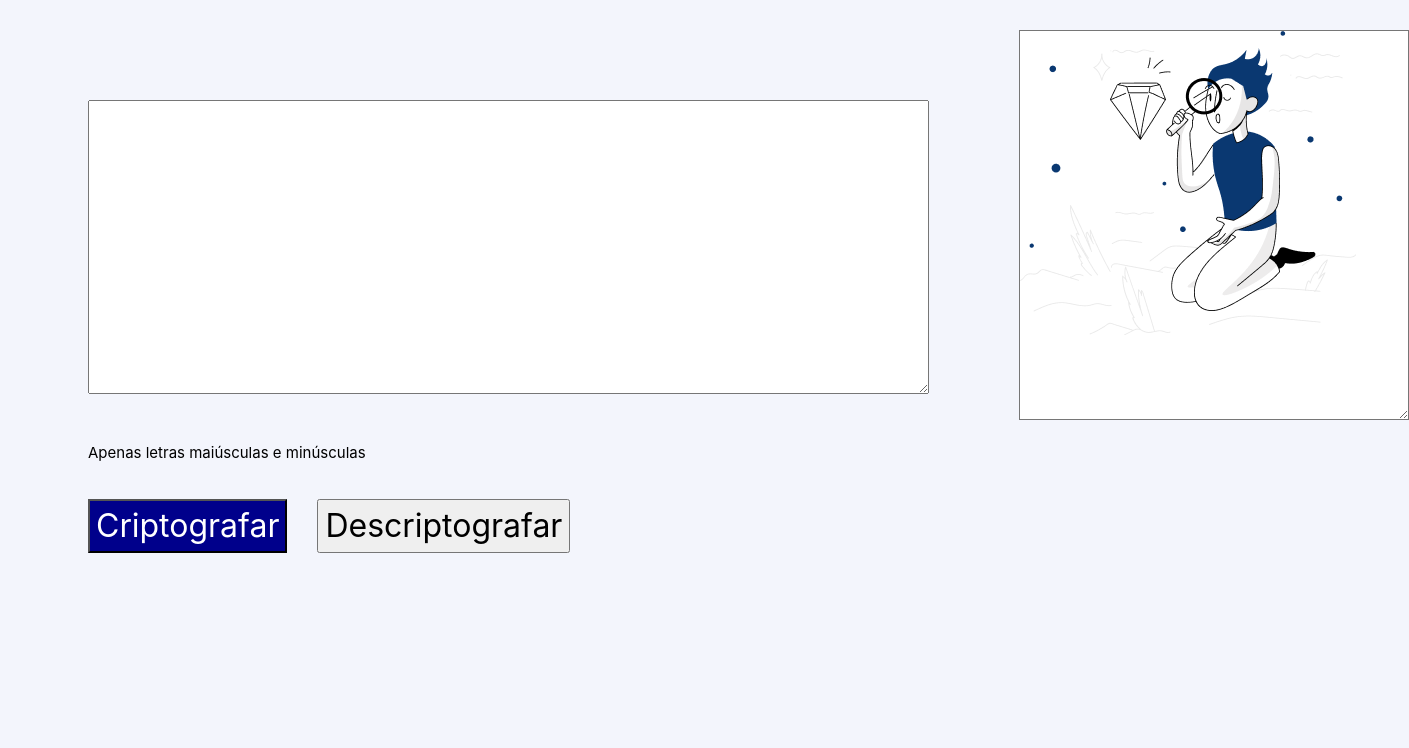
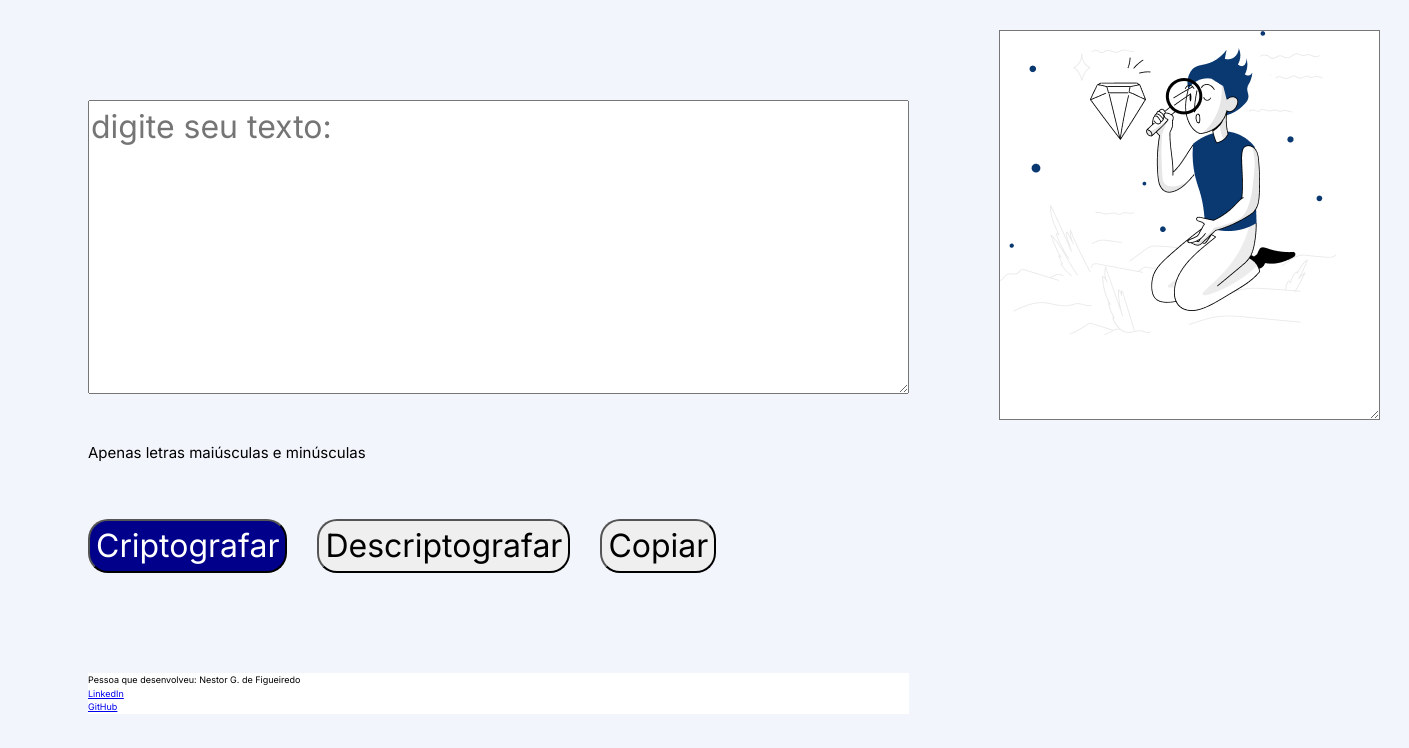
Before and after one commit to Nestor-Figueiredo/challenge, a plain HTML site: page index.html in a window 1280 px wide. Shown: the part 58-806 px from the top of the page, 1409 px wide, since content can reach past the window. Drawn offline with Linux system fonts and the light colour scheme.

Commit message:
criação descriptografia, botão copia e autor pagina

```diff
--- a/index.html
+++ b/index.html
@@ -4,7 +4,8 @@
     <meta charset="UTF-8">
     <meta http-equiv="X-UA-Compatible" content="IE=edge">
     <meta name="viewport" content="width=device-width, initial-scale=1.0">
-
+    <link href="https://fonts.googleapis.com/css2?family=Inter&family=Montserrat:wght@100&display=swap" rel="stylesheet">
+    <title>Decodificador</title>
     <link rel="stylesheet" href="style.css">
 </head>
 <body>
@@ -13,7 +14,7 @@
     </header>
     <main>
         <section>
-            <textarea class="input-texto" cols="40" rows="6"></textarea>
+            <textarea class="input-texto" cols="40" rows="6" placeholder="digite seu texto:"></textarea>
 
             <div>
                 <h6 class="informacao">Apenas letras maiúsculas e minúsculas</h6>
@@ -23,10 +24,28 @@
                 <button class="encriptar" onclick="btnEncriptar()">
                     Criptografar
                 </button>
-
-                <button class="desencriptar">
+                <button class="desencriptar" onclick="btnDesencriptar()">
                     Descriptografar
                 </button>
+                <button class="copiar" onclick="btnCopiar()">
+                    Copiar
+                </button>
+
+            </div>
+
+            <div class="ref">
+
+                <footer>
+                 <strong>Pessoa que desenvolveu:</strong>
+                   Nestor G. de Figueiredo
+                    <br />
+                  <a
+                    target="_blanck"
+                    href="https://www.linkedin.com/in/nestor-gon%C3%A7alves-de-figueiredo-1ab64a/"
+                      >LinkedIn</a
+                        > <br>
+                          <a target="_blanck" href="https://github.com/Nestor-Figueiredo">GitHub</a>
+                </footer>
 
             </div>
 
--- a/script.js
+++ b/script.js
@@ -7,14 +7,42 @@ function btnEncriptar(){
     mensagem.style.backgroundImage = "none"
 }
 
+function btnDesencriptar(){
+    const textoDesencriptado = desencriptar(inputTexto.value)
+    mensagem.value = textoDesencriptado
+    mensagem.style.backgroundImage = "none"
+}
+
+function btnCopiar(){
+    const textoCopiado = copiar(mensagem.value)
+    inputTexto.value = textoCopiado
+    inputTexto.style.backgroundImage = "none"
+}
+
 function encriptar(stringEncriptada) {
-    let matrizCodigo = [["a", "ai"], ["e", "enter"], ["i", "imes"], ["o", "ober"], ["u", "ufat"]];
+    let matrizCodigo = [["e", "enter"], ["i", "imes"], ["o", "ober"], ["u", "ufat"], ["a", "ai"]];
     stringEncriptada = stringEncriptada.toLowerCase();
 
-    for(let i=0; i < matrizCodigo.length; i++) {
-        if(stringEncriptada.includes(matrizCodigo[i][0])){
-            stringEncriptada = stringEncriptada.replaceAll(matrizCodigo[i][0], matrizCodigo[i][1])
+    for(let x=0; x < matrizCodigo.length; x++) {
+        if(stringEncriptada.includes(matrizCodigo[x][0])){
+            stringEncriptada = stringEncriptada.replaceAll(matrizCodigo[x][0], matrizCodigo[x][1]);
         }
     }
     return stringEncriptada;
 }
+
+function desencriptar(stringDesencriptada) {
+    let matrizCodigo = [["ai", "a"], ["enter", "e"], ["imes", "i"], ["ober", "o"], ["ufat", "u"]];
+    stringDesencriptada = stringDesencriptada.toLowerCase();
+
+    for(let x=0; x < matrizCodigo.length; x++) {
+        if(stringDesencriptada.includes(matrizCodigo[x][0])){
+            stringDesencriptada = stringDesencriptada.replaceAll(matrizCodigo[x][0], matrizCodigo[x][1]);
+        }
+    }
+    return stringDesencriptada;
+}
+
+function copiar(stringCopiada) {
+    return stringCopiada;
+}
--- a/style.css
+++ b/style.css
@@ -1,22 +1,25 @@
 * {
     font-family: "Inter", sans-serif;
     font-weight: 400;
-    font-size: 32px;
+    /*font-size: 32px;*/
     line-height: 150%;
 }
 
 body {
     background-color: #F3F5FC;
+    font-size: 32px;
 }
 
 main {
     display: flex;
     margin-left: 80px;
     margin-bottom: 50px;
+    font-size: 32px;
 }
 
 .input-texto {
     margin-top: 90px;
+    font-size: 32px;
 
 }
 
@@ -26,6 +29,7 @@ main {
     margin-left: 90px;
     background-image: url("imagens/boneco.png");
     background-repeat: no-repeat;
+    font-size: 32px;
 
 }
 
@@ -33,18 +37,44 @@ main {
     display: flex;
     flex-direction: row;
     margin-top: 20px;
-
+    font-size: 32px;
 }
 
 .encriptar {
+    display: flex;
+    margin-top: 20px;
+    flex-direction: row;
     background-color: darkblue;
     color: white;
+    border-radius: 20px;
+    font-size: 32px;
 }
 
 .desencriptar {
+    display: flex;
+    margin-top: 20px;
+    flex-direction: row;
     margin-left: 30px;
+    border-radius: 20px;
+    font-size: 32px;
+}
+
+.copiar {
+    display: flex;
+    margin-top: 20px;
+    flex-direction: row;
+    margin-left: 30px;
+    border-radius: 20px;
+    font-size: 32px;
 }
 
 .informacao {
     font-size: 15px;
 }
+
+.ref {
+    margin-top: 100px;
+    text-align: left;
+    font-size: 9px;
+    background-color: white;
+}
```
